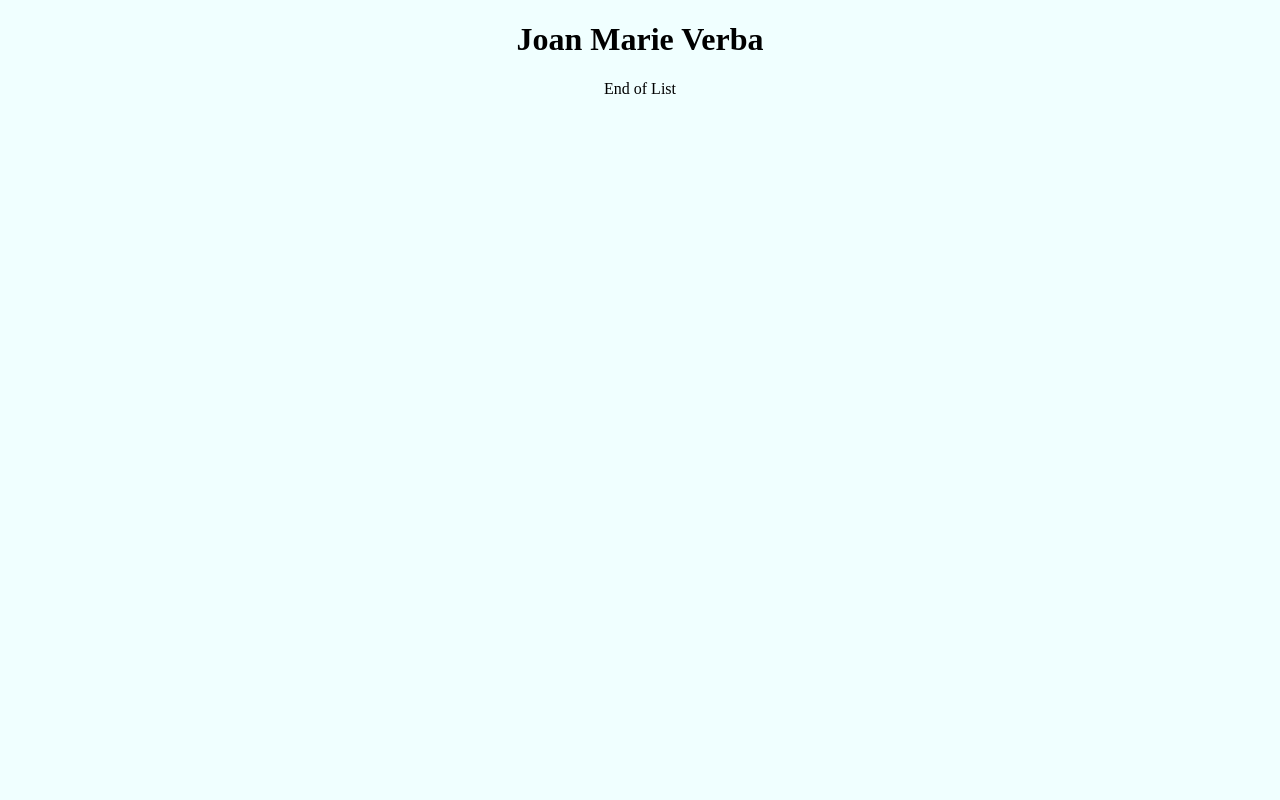
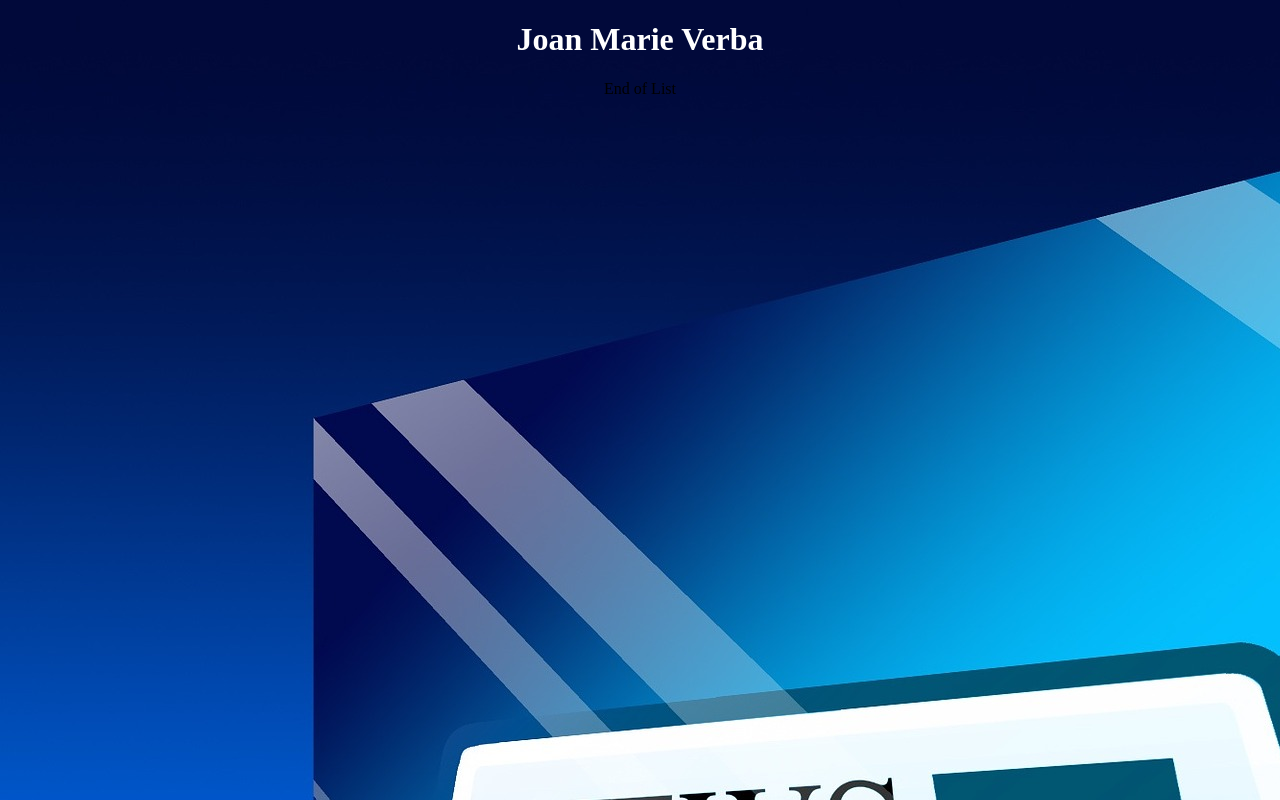
Before and after one commit to joanmarieverba/es-demo, a plain HTML site: page index.html in a window 1280 px wide. Drawn offline with nearby package versions, Linux system fonts and the light colour scheme; no server answers.

Commit message:
background

```diff
--- a/style.css
+++ b/style.css
@@ -1,5 +1,10 @@
 body {
-    background-color: azure;
+    /* background-color: azure; */
+    background: url('news.jpg');
+}
+
+h1, h3 {
+    color: white;
 }
 
 .text-center {
```
Also changed, not shown: news.jpg (added).
